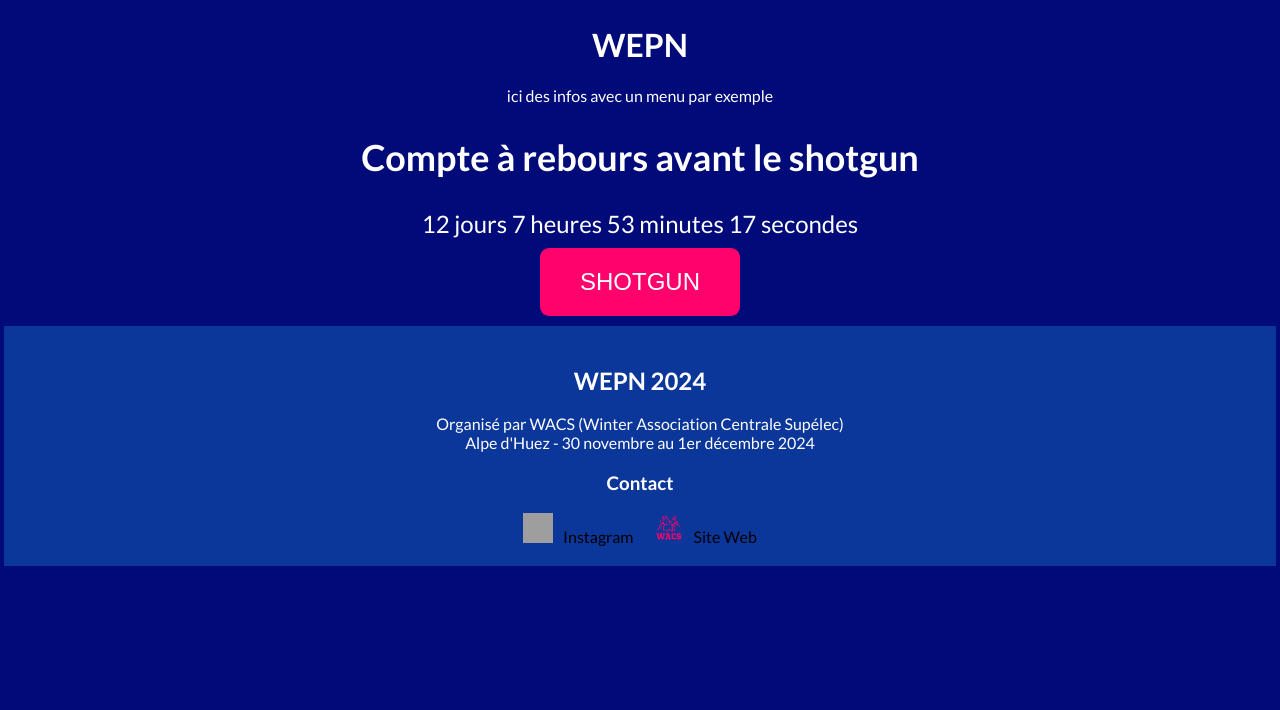
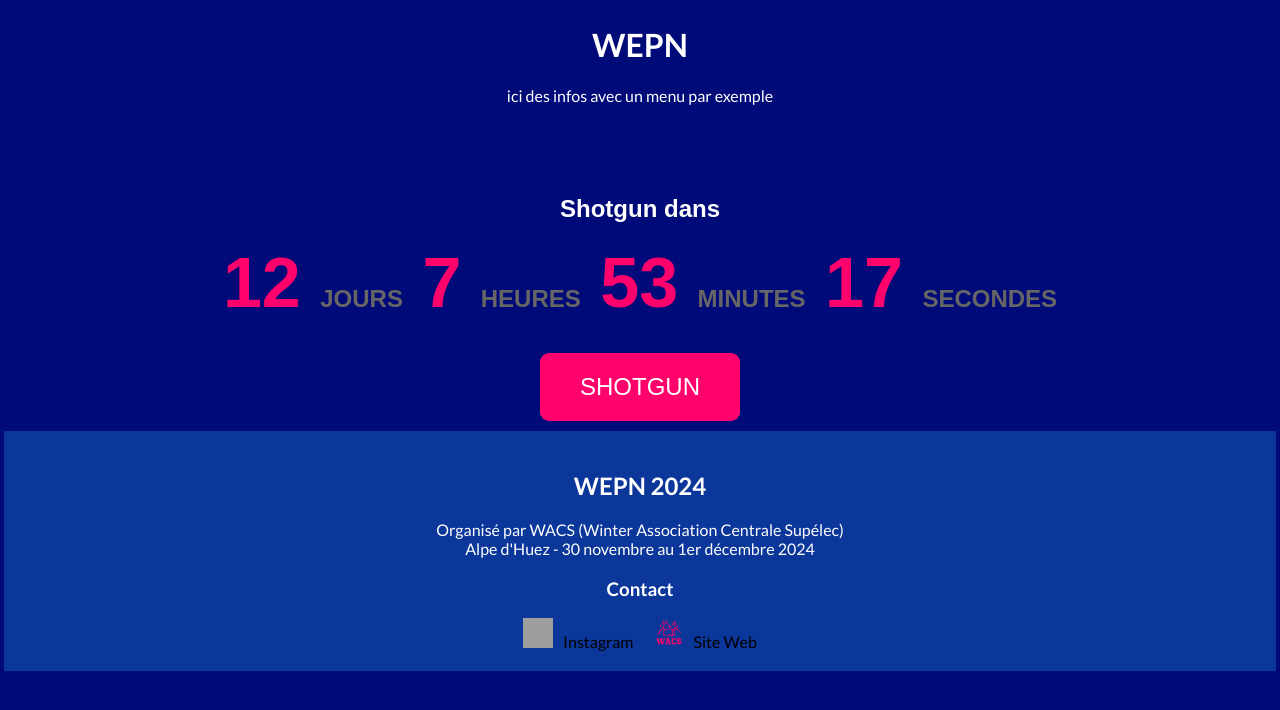
Before and after one commit to AlbatorZ/wepn2k24, a React (Create React App) app: page / in a window 1280 px wide. Shown: the top 710 px of the page. Built offline with nearby package versions, Linux system fonts and the light colour scheme; grey boxes are pictures that could not be loaded.

Commit message:
CSS du timer

```diff
--- /dev/null
+++ b/src/components/Timer.css
@@ -0,0 +1,22 @@
+/* Timer.css */
+
+.timer-container {
+    text-align: center;
+    font-family: 'Arial', sans-serif;
+    padding: 20px;
+    border-radius: 10px;
+    margin-top: 50px;
+}
+
+.timer-numbers {
+    font-size: 70px;
+    font-weight: bold;
+    color: rgb(255, 2, 107);
+}
+
+.timer-labels {
+    font-size: 24px;
+    color: #666;
+    margin-top: 5px;
+    text-transform: uppercase;
+}
--- a/src/components/Timer.jsx
+++ b/src/components/Timer.jsx
@@ -1,4 +1,5 @@
 import React, { useState, useEffect } from 'react';
+import './Timer.css';
 
 export default function Timer() {
     const calculateTimeLeft = () => {
@@ -34,14 +35,17 @@ export default function Timer() {
             setTimeLeft(calculateTimeLeft());
         }, 1000);
 
-        return () => clearInterval(timer); // Cleanup the interval on component unmount
+        return () => clearInterval(timer);
     }, []);
 
     return (
-        <div style={{ textAlign: 'center', fontSize: '24px' }}>
-            <h2>Compte à rebours avant le shotgun</h2>
-            <div>
-                {timeLeft.days} jours {timeLeft.hours} heures {timeLeft.minutes} minutes {timeLeft.seconds} secondes
+        <div className="timer-container">
+            <h2>Shotgun dans</h2>
+            <div className="timer-numbers">
+                {timeLeft.days} <span className="timer-labels">Jours</span> {' '}
+                {timeLeft.hours} <span className="timer-labels">Heures</span> {' '}
+                {timeLeft.minutes} <span className="timer-labels">Minutes</span> {' '}
+                {timeLeft.seconds} <span className="timer-labels">Secondes</span>
             </div>
         </div>
     );
```
